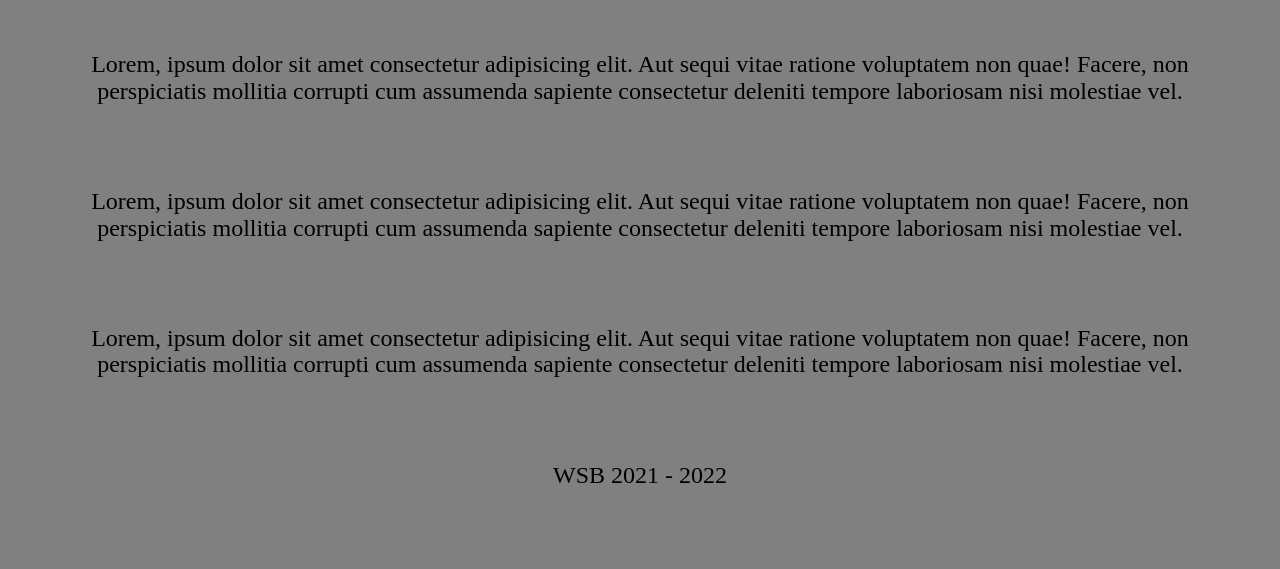
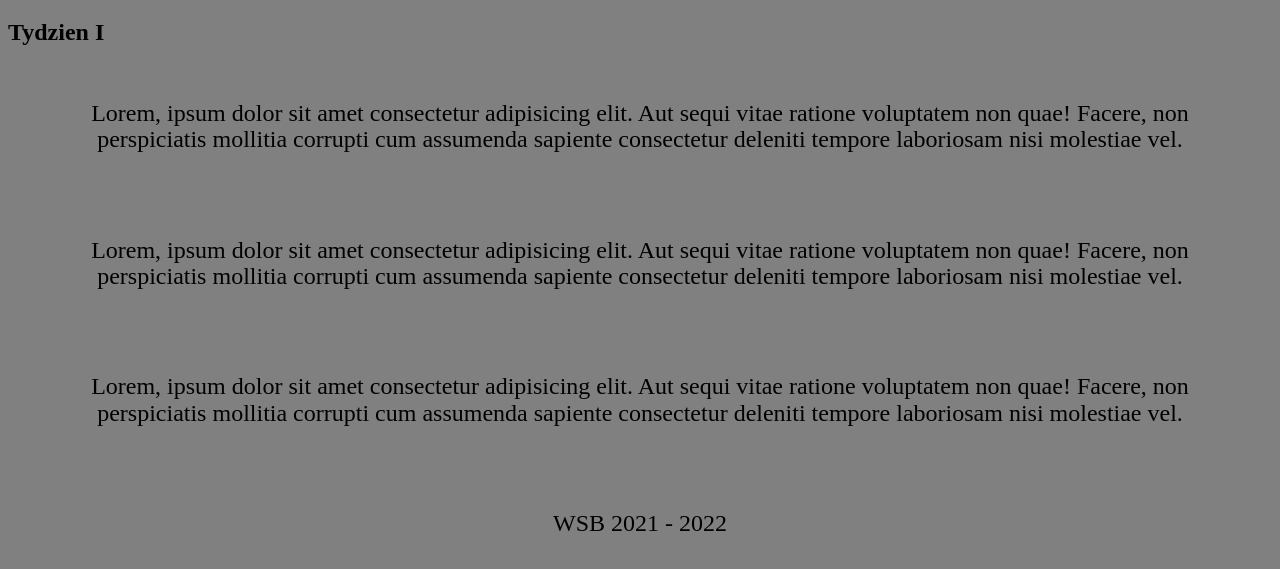
Before and after one commit to MateuszLupij/projekt-lab-2-wsb, a plain HTML site: page index.html in a window 1280 px wide. Shown: the part 131-700 px from the top of the page. Drawn offline with Linux system fonts and the light colour scheme.

Commit message:
h2 tydzien I

```diff
--- a/index.html
+++ b/index.html
@@ -31,6 +31,7 @@
 </head>
 <body>
     <h1> Blog podrózniczy - w 28 dni dookoła Bałtyku</h1>
+    <h2>Tydzien I </h2>
     <p>Lorem, ipsum dolor sit amet consectetur adipisicing elit. Aut sequi vitae ratione voluptatem non quae! Facere, non perspiciatis mollitia corrupti cum assumenda sapiente consectetur deleniti tempore laboriosam nisi molestiae vel.</p>
     <p>Lorem, ipsum dolor sit amet consectetur adipisicing elit. Aut sequi vitae ratione voluptatem non quae! Facere, non perspiciatis mollitia corrupti cum assumenda sapiente consectetur deleniti tempore laboriosam nisi molestiae vel.</p>
     <p>Lorem, ipsum dolor sit amet consectetur adipisicing elit. Aut sequi vitae ratione voluptatem non quae! Facere, non perspiciatis mollitia corrupti cum assumenda sapiente consectetur deleniti tempore laboriosam nisi molestiae vel.</p>
```
